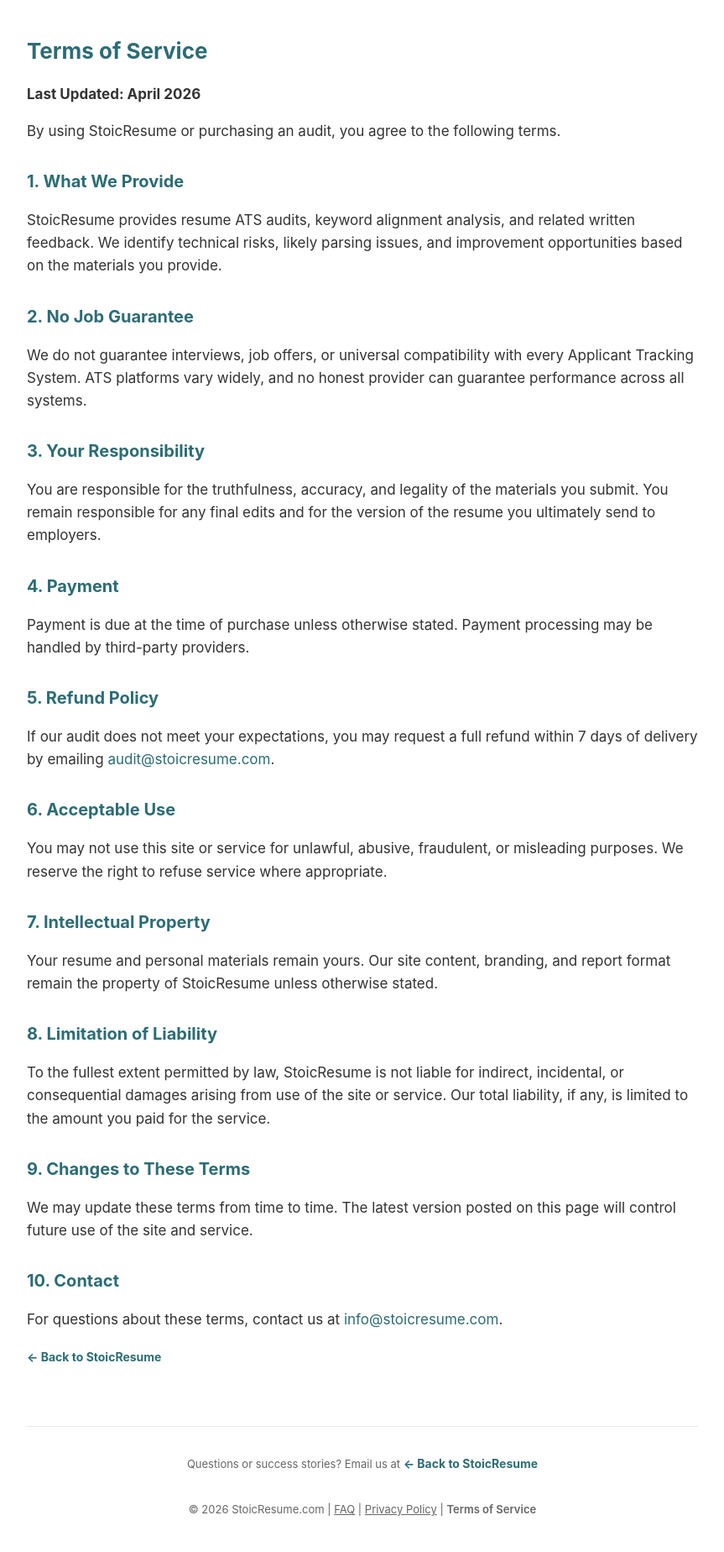
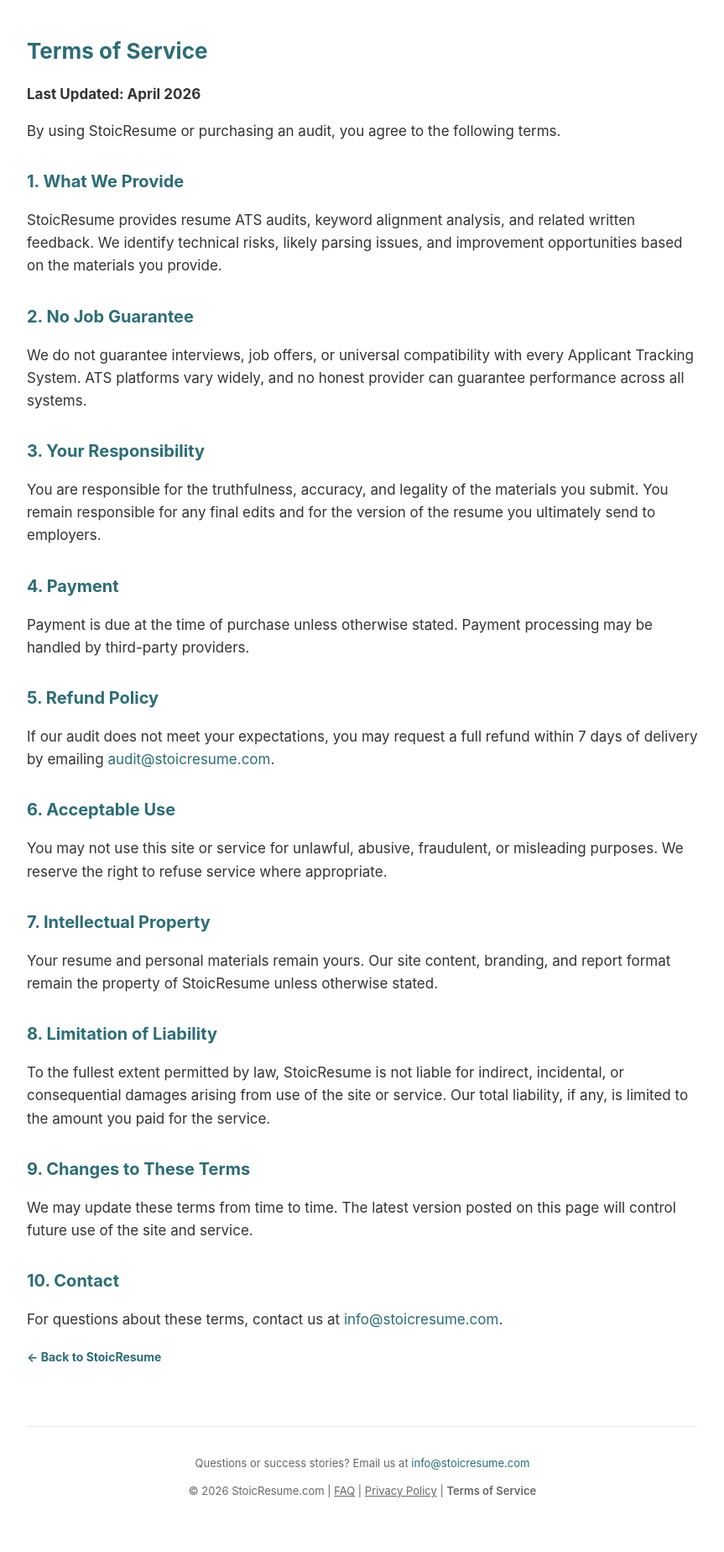
Before and after one commit to JayUdding/ats-audit-site, a Jekyll site: the page terms.html, which Jekyll copies as it is, in a window 1280 px wide. Shown: the whole page at 84% size, without its empty margins (208-1071 px from the left). Built offline with Jekyll 4.4.1, drawn with Linux system fonts in a browser that asks for light colours; after the commit the page ends 1826 px from its top, so only the background shows below that.

Commit message:
Clean up footer content in terms.html
Removed duplicate contact information and back link.

```diff
--- a/terms.html
+++ b/terms.html
@@ -87,10 +87,10 @@
     <a href="/" class="back-link">&larr; Back to StoicResume</a>
 
  <footer style="margin-top: 50px; padding-top: 20px; border-top: 1px solid #eaeaea; text-align: center; font-size: 13px; color: #666;">
-  <p>
-    Questions or success stories? Email us at
-    <a href="/" class="back-link">&larr; Back to StoicResume</a>
-  </p>
+   <p>
+      Questions or success stories? Email us at
+      <a href="mailto:info@stoicresume.com" style="color: #2c6c75; text-decoration: none;">info@stoicresume.com</a>
+    </p>
   <p>
     &copy; 2026 StoicResume.com |
     <a href="/faq.html" style="color: #666; text-decoration: underline;">FAQ</a> |
```
